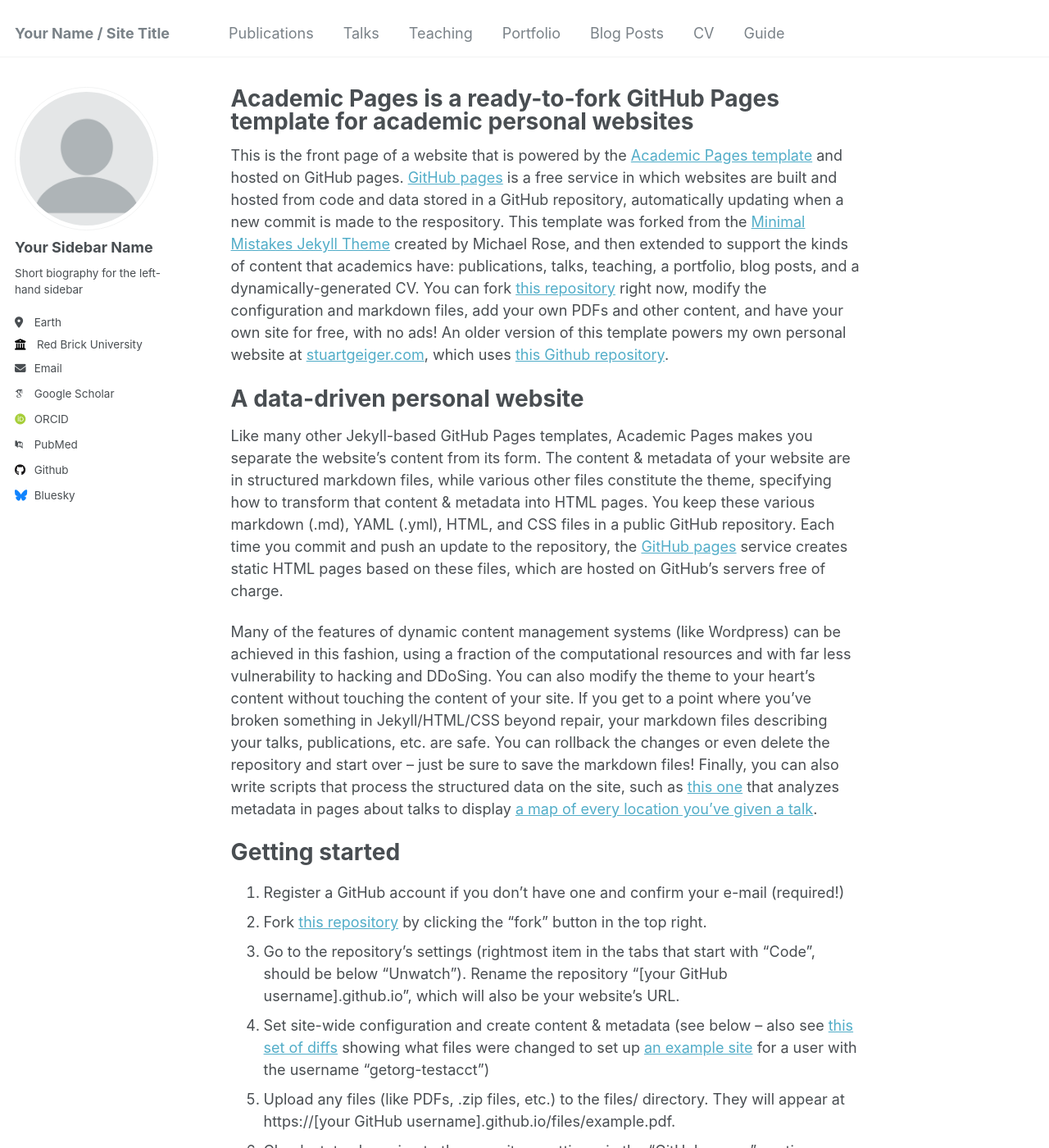
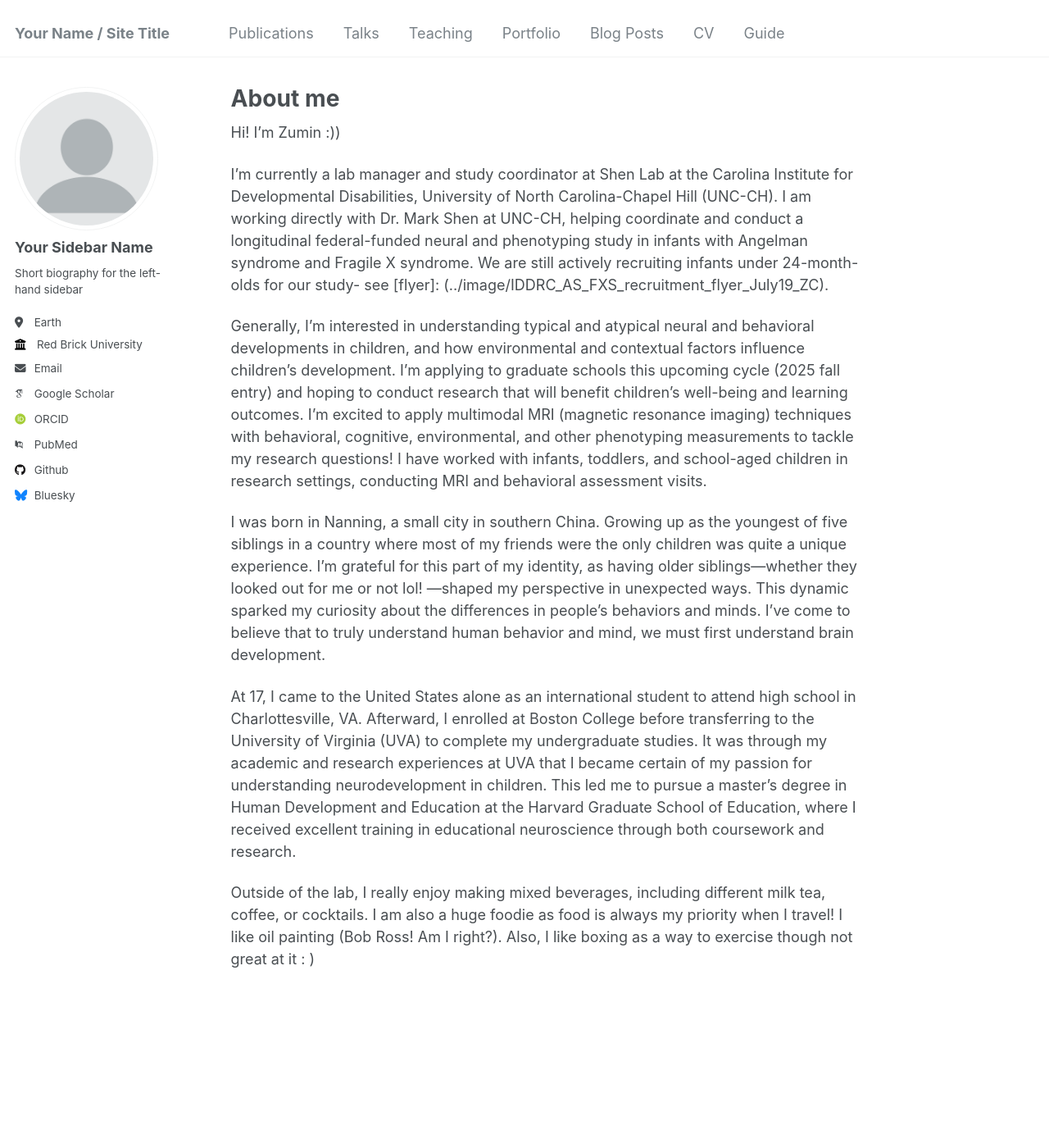
Before and after one commit to zumin-chen/Zumin-Chen, a Jekyll site: the page built from _pages/about.md, in a window 1280 px wide and 1400 px high. Shown: the whole window at 82% size. Built offline with Jekyll 4.4.1, drawn with Linux system fonts in a browser that asks for light colours; some web fonts are replaced; some of the changed text lies outside the part shown.

Commit message:
Update about.md

```diff
--- a/_pages/about.md
+++ b/_pages/about.md
@@ -1,49 +1,20 @@
 ---
 permalink: /
-title: "Academic Pages is a ready-to-fork GitHub Pages template for academic personal websites"
+title: "About me"
 author_profile: true
 redirect_from:
   - /about/
   - /about.html
 ---
 
-This is the front page of a website that is powered by the [Academic Pages template](https://github.com/academicpages/academicpages.github.io) and hosted on GitHub pages. [GitHub pages](https://pages.github.com) is a free service in which websites are built and hosted from code and data stored in a GitHub repository, automatically updating when a new commit is made to the respository. This template was forked from the [Minimal Mistakes Jekyll Theme](https://mmistakes.github.io/minimal-mistakes/) created by Michael Rose, and then extended to support the kinds of content that academics have: publications, talks, teaching, a portfolio, blog posts, and a dynamically-generated CV. You can fork [this repository](https://github.com/academicpages/academicpages.github.io) right now, modify the configuration and markdown files, add your own PDFs and other content, and have your own site for free, with no ads! An older version of this template powers my own personal website at [stuartgeiger.com](http://stuartgeiger.com), which uses [this Github repository](https://github.com/staeiou/staeiou.github.io).
+Hi! I'm Zumin :))
 
-A data-driven personal website
-======
-Like many other Jekyll-based GitHub Pages templates, Academic Pages makes you separate the website's content from its form. The content & metadata of your website are in structured markdown files, while various other files constitute the theme, specifying how to transform that content & metadata into HTML pages. You keep these various markdown (.md), YAML (.yml), HTML, and CSS files in a public GitHub repository. Each time you commit and push an update to the repository, the [GitHub pages](https://pages.github.com/) service creates static HTML pages based on these files, which are hosted on GitHub's servers free of charge.
+I'm currently a lab manager and study coordinator at Shen Lab at the Carolina Institute for Developmental Disabilities, University of North Carolina-Chapel Hill (UNC-CH). I am working directly with Dr. Mark Shen at UNC-CH, helping coordinate and conduct a longitudinal federal-funded neural and phenotyping study in infants with Angelman syndrome and Fragile X syndrome. We are still actively recruiting infants under 24-month-olds for our study- see [flyer]: (../image/IDDRC_AS_FXS_recruitment_flyer_July19_ZC).
 
-Many of the features of dynamic content management systems (like Wordpress) can be achieved in this fashion, using a fraction of the computational resources and with far less vulnerability to hacking and DDoSing. You can also modify the theme to your heart's content without touching the content of your site. If you get to a point where you've broken something in Jekyll/HTML/CSS beyond repair, your markdown files describing your talks, publications, etc. are safe. You can rollback the changes or even delete the repository and start over -- just be sure to save the markdown files! Finally, you can also write scripts that process the structured data on the site, such as [this one](https://github.com/academicpages/academicpages.github.io/blob/master/talkmap.ipynb) that analyzes metadata in pages about talks to display [a map of every location you've given a talk](https://academicpages.github.io/talkmap.html).
+Generally, I'm interested in understanding typical and atypical neural and behavioral developments in children, and how environmental and contextual factors influence children's development. I'm applying to graduate schools this upcoming cycle (2025 fall entry) and hoping to conduct research that will benefit children's well-being and learning outcomes. I'm excited to apply multimodal MRI (magnetic resonance imaging) techniques with behavioral, cognitive, environmental, and other phenotyping measurements to tackle my research questions! I have worked with infants, toddlers, and school-aged children in research settings, conducting MRI and behavioral assessment visits.
 
-Getting started
-======
-1. Register a GitHub account if you don't have one and confirm your e-mail (required!)
-1. Fork [this repository](https://github.com/academicpages/academicpages.github.io) by clicking the "fork" button in the top right.
-1. Go to the repository's settings (rightmost item in the tabs that start with "Code", should be below "Unwatch"). Rename the repository "[your GitHub username].github.io", which will also be your website's URL.
-1. Set site-wide configuration and create content & metadata (see below -- also see [this set of diffs](http://archive.is/3TPas) showing what files were changed to set up [an example site](https://getorg-testacct.github.io) for a user with the username "getorg-testacct")
-1. Upload any files (like PDFs, .zip files, etc.) to the files/ directory. They will appear at https://[your GitHub username].github.io/files/example.pdf.
-1. Check status by going to the repository settings, in the "GitHub pages" section
+I was born in Nanning, a small city in southern China. Growing up as the youngest of five siblings in a country where most of my friends were the only children was quite a unique experience. I’m grateful for this part of my identity, as having older siblings—whether they looked out for me or not lol! —shaped my perspective in unexpected ways. This dynamic sparked my curiosity about the differences in people's behaviors and minds. I’ve come to believe that to truly understand human behavior and mind, we must first understand brain development.
 
-Site-wide configuration
-------
-The main configuration file for the site is in the base directory in [_config.yml](https://github.com/academicpages/academicpages.github.io/blob/master/_config.yml), which defines the content in the sidebars and other site-wide features. You will need to replace the default variables with ones about yourself and your site's github repository. The configuration file for the top menu is in [_data/navigation.yml](https://github.com/academicpages/academicpages.github.io/blob/master/_data/navigation.yml). For example, if you don't have a portfolio or blog posts, you can remove those items from that navigation.yml file to remove them from the header.
+At 17, I came to the United States alone as an international student to attend high school in Charlottesville, VA. Afterward, I enrolled at Boston College before transferring to the University of Virginia (UVA) to complete my undergraduate studies. It was through my academic and research experiences at UVA that I became certain of my passion for understanding neurodevelopment in children. This led me to pursue a master’s degree in Human Development and Education at the Harvard Graduate School of Education, where I received excellent training in educational neuroscience through both coursework and research.
 
-Create content & metadata
-------
-For site content, there is one markdown file for each type of content, which are stored in directories like _publications, _talks, _posts, _teaching, or _pages. For example, each talk is a markdown file in the [_talks directory](https://github.com/academicpages/academicpages.github.io/tree/master/_talks). At the top of each markdown file is structured data in YAML about the talk, which the theme will parse to do lots of cool stuff. The same structured data about a talk is used to generate the list of talks on the [Talks page](https://academicpages.github.io/talks), each [individual page](https://academicpages.github.io/talks/2012-03-01-talk-1) for specific talks, the talks section for the [CV page](https://academicpages.github.io/cv), and the [map of places you've given a talk](https://academicpages.github.io/talkmap.html) (if you run this [python file](https://github.com/academicpages/academicpages.github.io/blob/master/talkmap.py) or [Jupyter notebook](https://github.com/academicpages/academicpages.github.io/blob/master/talkmap.ipynb), which creates the HTML for the map based on the contents of the _talks directory).
-
-**Markdown generator**
-
-I have also created [a set of Jupyter notebooks](https://github.com/academicpages/academicpages.github.io/tree/master/markdown_generator
-) that converts a CSV containing structured data about talks or presentations into individual markdown files that will be properly formatted for the Academic Pages template. The sample CSVs in that directory are the ones I used to create my own personal website at stuartgeiger.com. My usual workflow is that I keep a spreadsheet of my publications and talks, then run the code in these notebooks to generate the markdown files, then commit and push them to the GitHub repository.
-
-How to edit your site's GitHub repository
-------
-Many people use a git client to create files on their local computer and then push them to GitHub's servers. If you are not familiar with git, you can directly edit these configuration and markdown files directly in the github.com interface. Navigate to a file (like [this one](https://github.com/academicpages/academicpages.github.io/blob/master/_talks/2012-03-01-talk-1.md) and click the pencil icon in the top right of the content preview (to the right of the "Raw | Blame | History" buttons). You can delete a file by clicking the trashcan icon to the right of the pencil icon. You can also create new files or upload files by navigating to a directory and clicking the "Create new file" or "Upload files" buttons.
-
-Example: editing a markdown file for a talk
-![Editing a markdown file for a talk](/images/editing-talk.png)
-
-For more info
-------
-More info about configuring Academic Pages can be found in [the guide](https://academicpages.github.io/markdown/). The [guides for the Minimal Mistakes theme](https://mmistakes.github.io/minimal-mistakes/docs/configuration/) (which this theme was forked from) might also be helpful.
+Outside of the lab, I really enjoy making mixed beverages, including different milk tea, coffee, or cocktails. I am also a huge foodie as food is always my priority when I travel! I like oil painting (Bob Ross! Am I right?). Also, I like boxing as a way to exercise though not great at it : )
```
